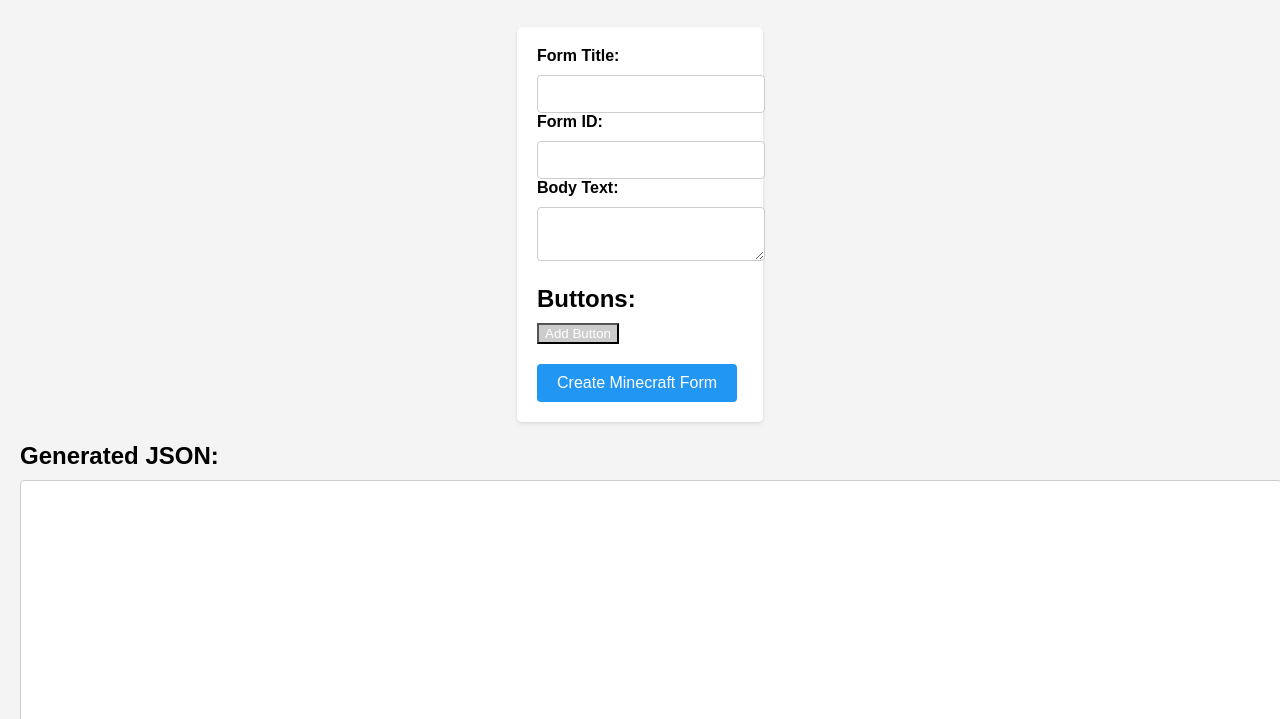
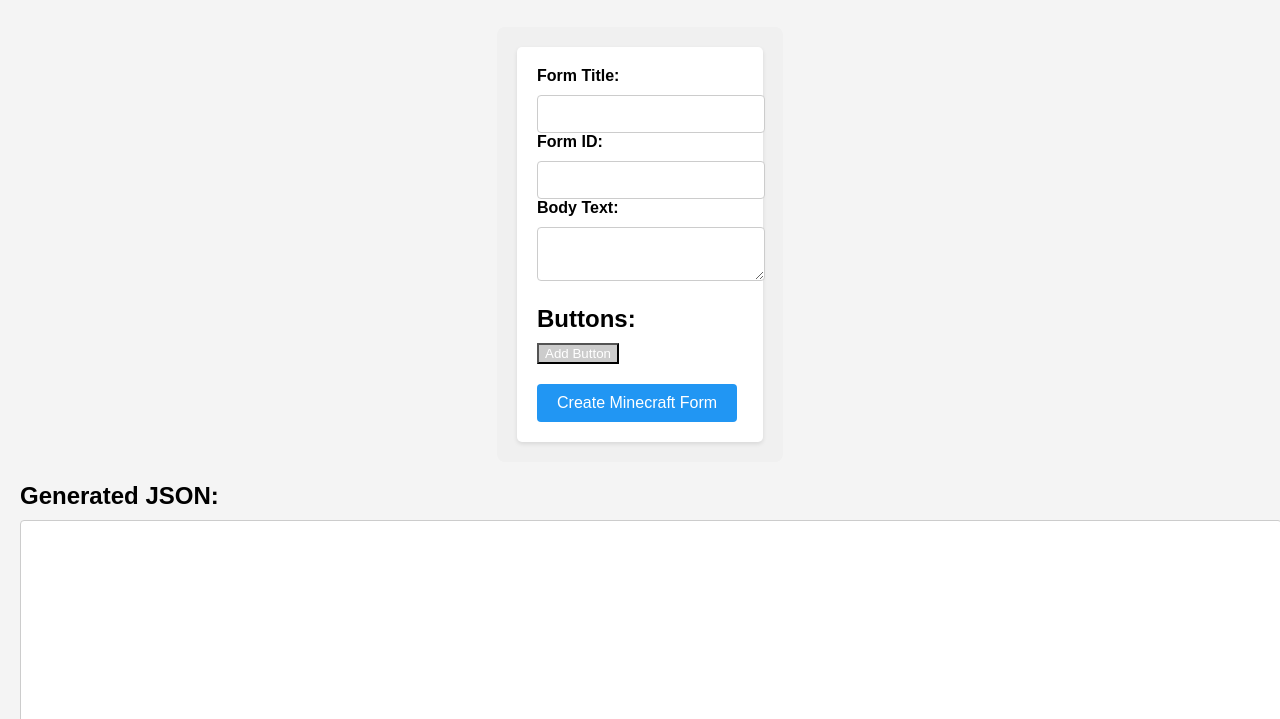
Before and after one commit to BedrockForms/BedrockForms.github.io, a plain HTML site: page index.html in a window 1280 px wide. Shown: the part 81-800 px from the top of the page. Drawn offline with Linux system fonts and the light colour scheme.

Commit message:
Update index.html

```diff
--- a/index.html
+++ b/index.html
@@ -3,10 +3,20 @@
 <head>
   <title>Minecraft Form Builder</title>
   <link rel="stylesheet" href="style.css">
+    <style>
+    .form-container {
+      max-width: 800px;
+      margin: 0 auto;
+      padding: 20px;
+      background-color: #f0f0f0;
+      border-radius: 8px;
+    }
+  </style>
 </head>
+
 <body>
   <h1>Minecraft Form Builder</h1>
-
+  <div class="form-container">
   <form id="form-builder">
     <label for="form-title">Form Title:</label>
     <input type="text" id="form-title" required>
@@ -25,7 +35,7 @@
 
     <button type="submit">Create Minecraft Form</button>
   </form>
-
+</div>
   <div id="generated-json-container">
     <h2>Generated JSON:</h2>
     <textarea id="generated-json", rows="20" readonly></textarea>
```
